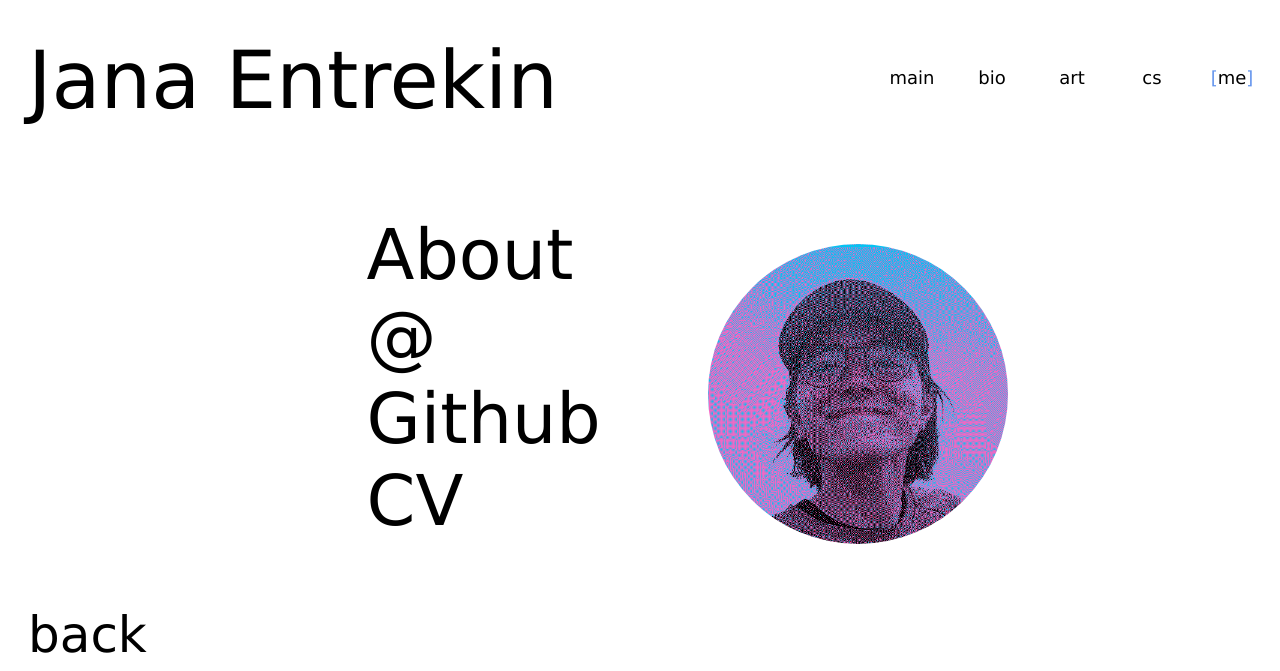
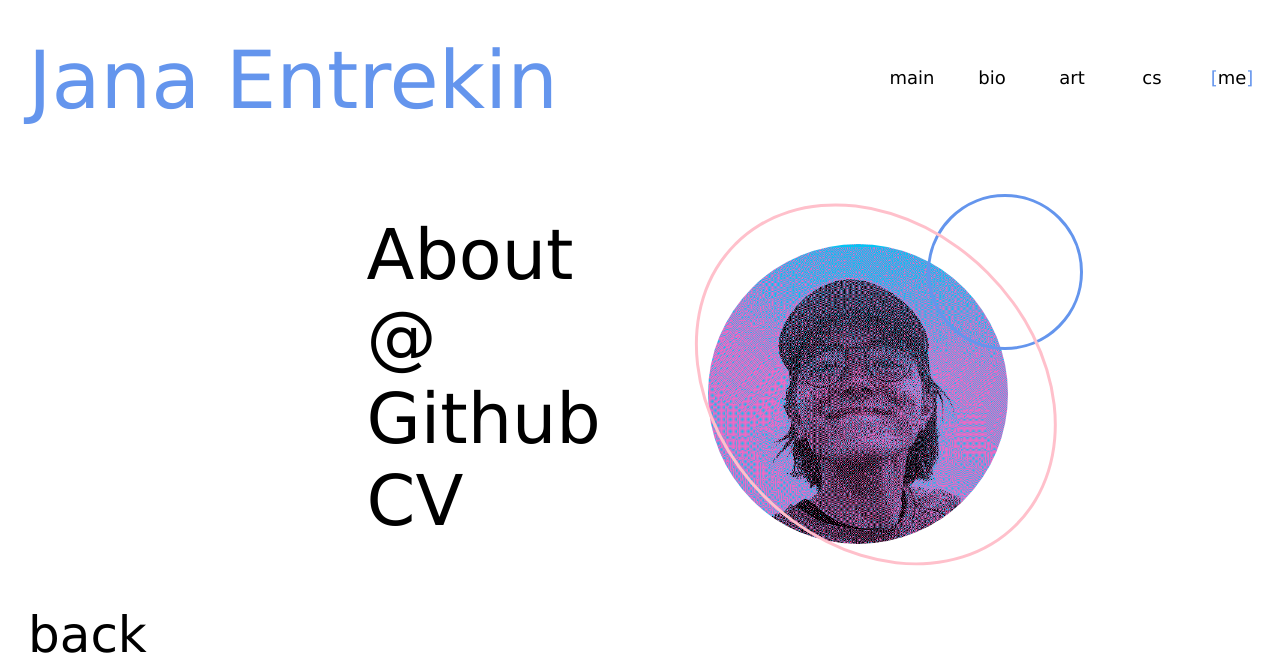
Before and after one commit to jantrkn/practicesite2, a plain HTML site: page about.html in a window 1280 px wide. Drawn offline with Linux system fonts and the light colour scheme.

Commit message:
Update art.css

```diff
--- a/art.css
+++ b/art.css
@@ -21,6 +21,29 @@ img {
     margin-top: 12%;
     margin-left: 15%;
     /* display: none; */
+}
+.circle2{
+    border:3px solid pink;
+    height:300px;
+    border-radius:50%;
+    width:300px;
+    grid-column: 3/5;
+    grid-row: 2;
+    padding-left: 15%;
+    padding-top: 2%;
+    margin-top: 13%;
+    margin-left: 5%;
+    transform: rotate(45deg);
+}
+.circle1{
+    border:3px solid cornflowerblue;
+    height:150px;
+    border-radius:50%;
+    width:150px;
+    grid-column: 3/5;
+    grid-row: 2;
+    margin-top: 8%;
+    margin-left: 45%;
 }
 ul{
     list-style: none;
@@ -107,5 +130,7 @@ ul{
 .list li:hover{
     color: cornflowerblue;
 }
-
+.tit{
+    color:cornflowerblue;
+}
 /* hover color change end */
```
